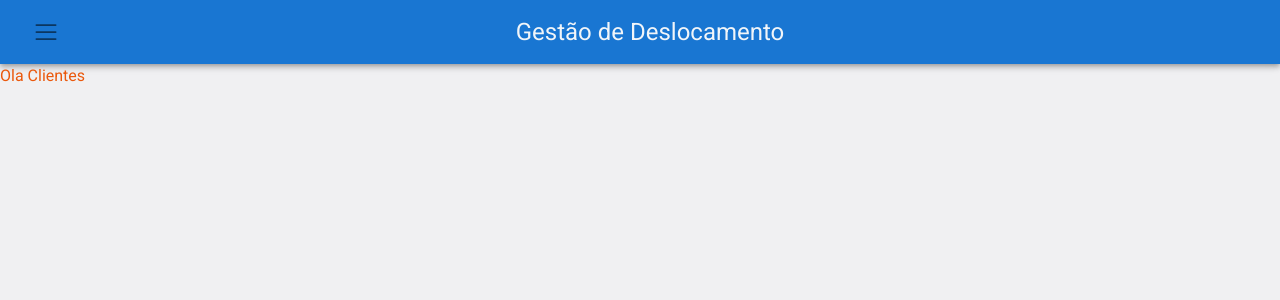
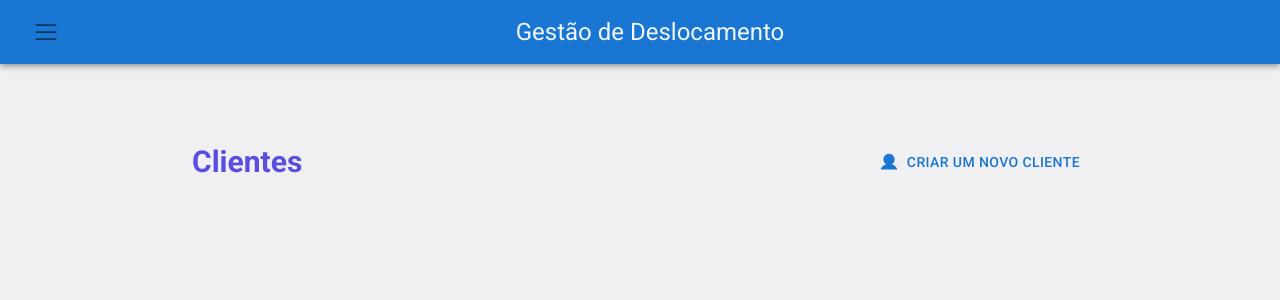
Before and after one commit to guilhermematos13/front-end-case-2, a Next.js app: page /clients in a window 1280 px wide. Shown: the top 300 px of the page. Built offline with nearby package versions, Linux system fonts and the light colour scheme.

Commit message:
feat: creating button component and clients page layout

```diff
--- a/src/app/clients/page.tsx
+++ b/src/app/clients/page.tsx
@@ -1,7 +1,19 @@
+'use client'
+import { User } from '@phosphor-icons/react'
+import { Button } from '../../components/Button'
+
 export default function ClientsPage() {
   return (
-    <div>
-      <h1 className="text-orange-600">Ola Clientes</h1>
+    <div className="mt-20 flex h-screen w-screen flex-col items-center px-48">
+      <div className="mb-8 flex w-full justify-between">
+        <h1 className="text-3xl font-bold text-blue-primary">Clientes</h1>
+        <div>
+          <Button
+            icon={<User size={20} weight="fill" />}
+            title="Criar um novo Cliente"
+          />
+        </div>
+      </div>
     </div>
   )
 }
--- a/src/app/layout.tsx
+++ b/src/app/layout.tsx
@@ -3,7 +3,7 @@ import Header from '../components/Header'
 import '../styles/globals.css'
 import { Roboto } from 'next/font/google'
 
-const roboto = Roboto({ weight: ['400', '700', '500'], subsets: ['latin'] })
+const roboto = Roboto({ weight: ['400', '500', '700'], subsets: ['latin'] })
 
 export const metadata = {
   title: 'Create Next App',
--- /dev/null
+++ b/src/components/Button.tsx
@@ -0,0 +1,16 @@
+import { Button as ButtonMaterial } from '@mui/material'
+import { ReactNode } from 'react'
+
+interface ButtonProps {
+  title: string
+  icon: ReactNode
+}
+
+export function Button({ title, icon }: ButtonProps) {
+  return (
+    <ButtonMaterial className="flex gap-2 rounded-lg bg-blue-primary px-4 py-2 normal-case text-slate-100 hover:bg-blue-800">
+      {icon}
+      {title}
+    </ButtonMaterial>
+  )
+}
```
